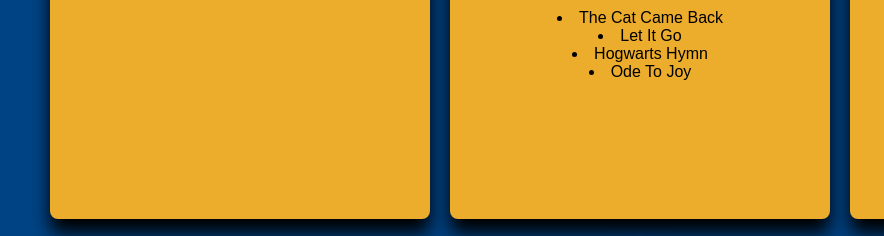
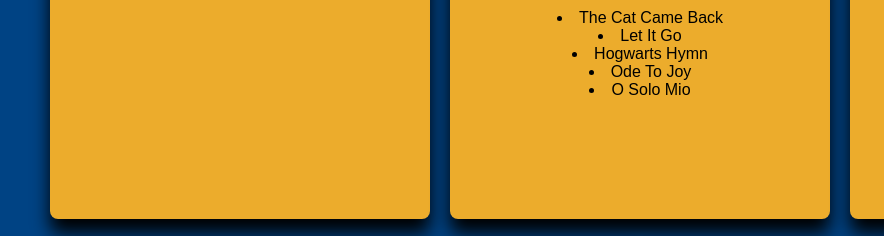
Before and after one commit to Bobbybear007/PN_Brass_Portal, a plain HTML site: page home.html in a window 1280 px wide. Shown: the part 488-724 px from the top of the page, 0-884 px from the left. Drawn offline with Linux system fonts and the light colour scheme.

Commit message:
Update home.html

```diff
--- a/home.html
+++ b/home.html
@@ -57,6 +57,7 @@
                 <li>Let It Go</li>
                 <li>Hogwarts Hymn</li>
                 <li>Ode To Joy</li>
+                <li>O Solo Mio</li>
             </div>
             <div class="col">
                 <h2>Calendar</h2>
```
